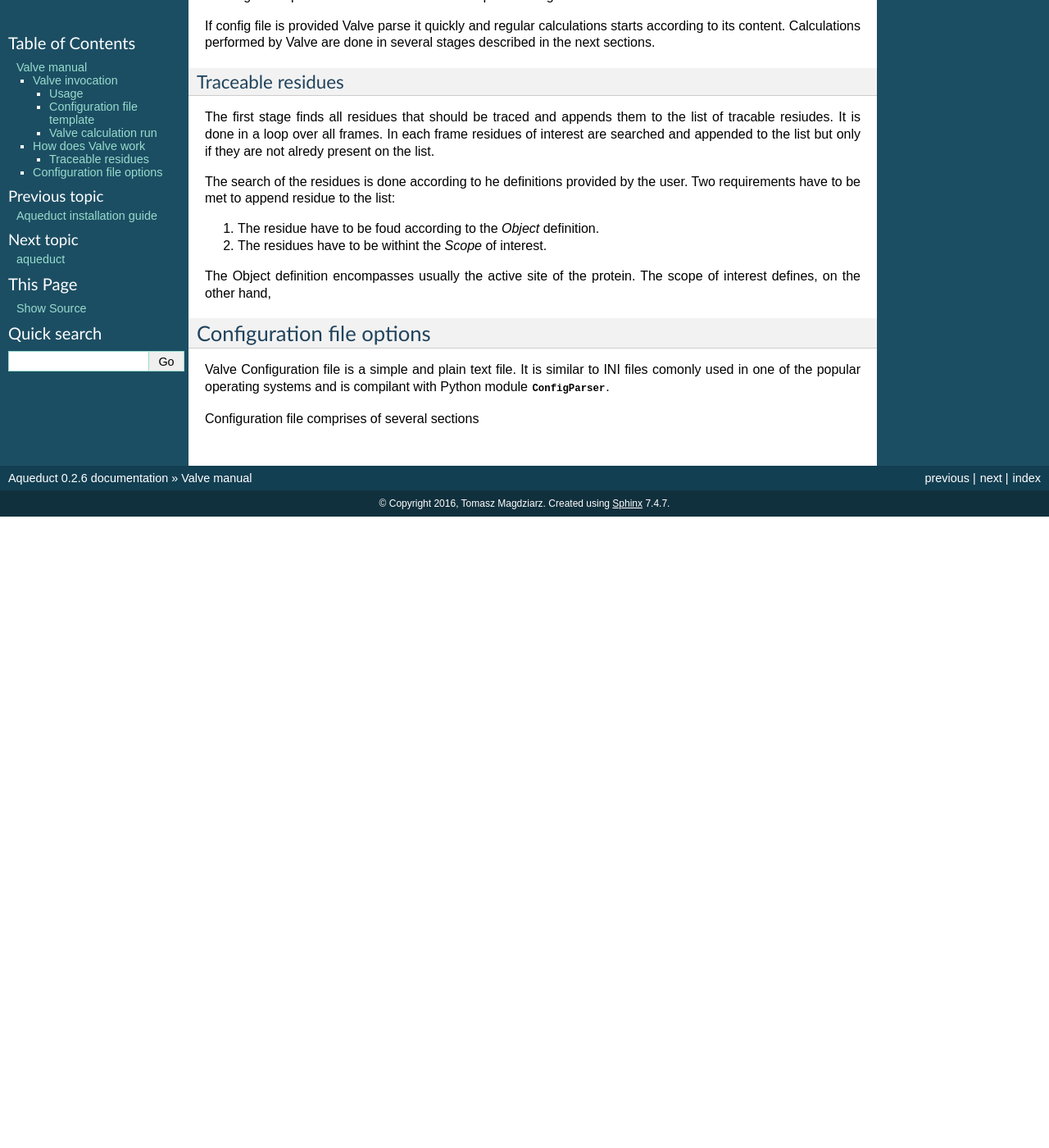
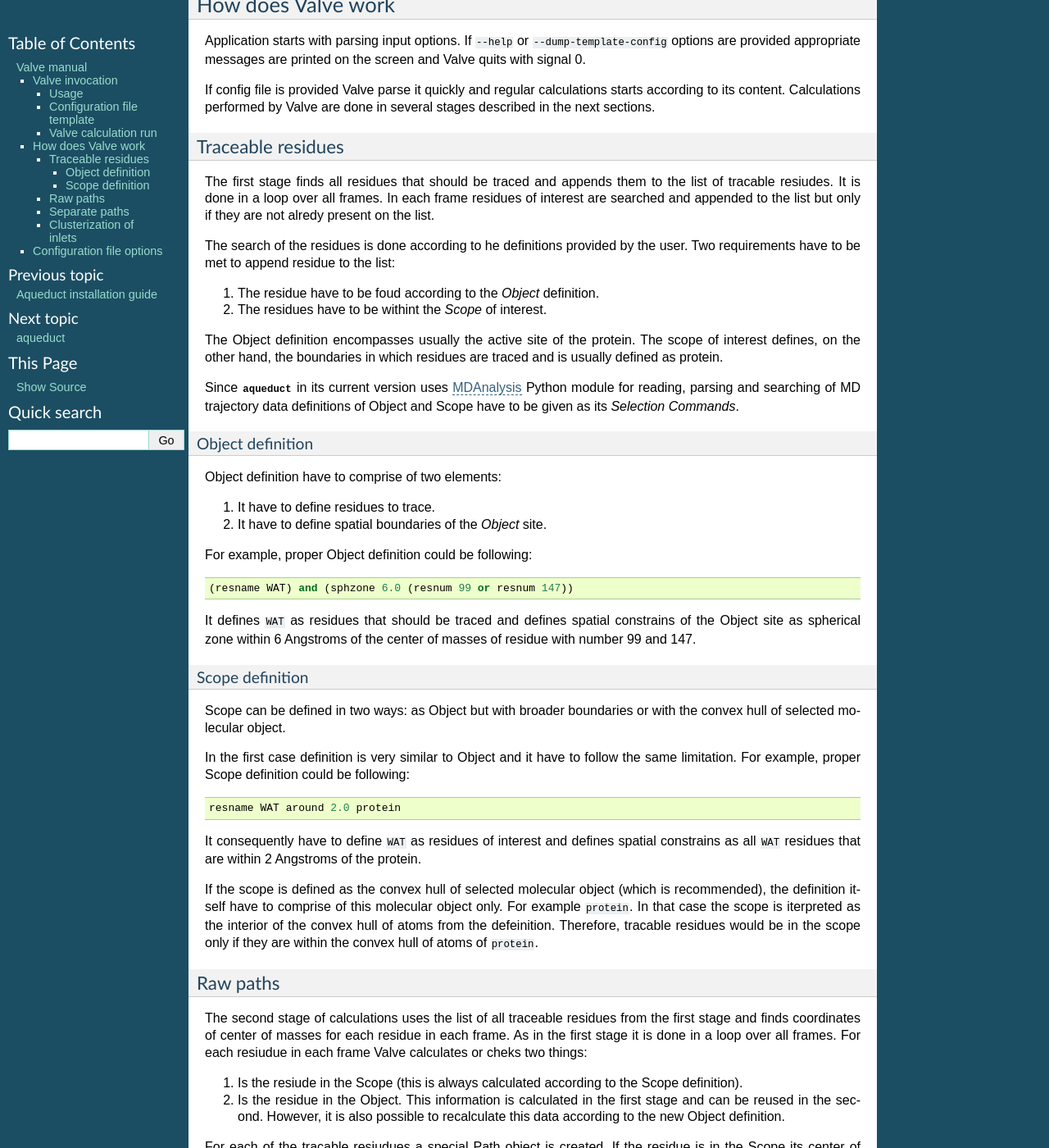
Before and after one commit to TUNNELING-GROUP/aqua-duct, a Sphinx documentation site: the page built from docs/source/valve_manual.rst, in a window 1280 px wide and 1400 px high, scrolled down 1293 px. Shown: the whole window at 82% size. Built offline with Sphinx 7.4.7, drawn with Linux system fonts in a browser that asks for light colours; before the commit the page ends 1923 px from its top, so only the background shows below that; some of the changed text lies outside the part shown.

Commit message:
valve documentation

```diff
--- a/docs/source/valve_manual.rst
+++ b/docs/source/valve_manual.rst
@@ -56,7 +56,10 @@ Valve can run some of calulations in parallel. By default it will use all availa
 
 .. note::
 
-    Specyfing number of threads greater then available CPU cores is not optimal.
+    Specyfing number of threads greater then available CPU cores is generally not optimal.
+
+    However, in order to maximize usage of available CPU power it is reccomended to define it as number of cores + 1. The reason is that Valve uses one thread for the main process and the excess over one for processes for parallel calculations.
+
 
 How does Valve work
 -------------------
@@ -70,13 +73,63 @@ Traceable residues
 
 The first stage finds all residues that should be traced and appends them to the list of tracable resiudes. It is done in a loop over all frames. In each frame residues of interest are searched and appended to the list but only if they are not alredy present on the list.
 
-
 The search of the residues is done according to he definitions provided by the user. Two requirements have to be met to append residue to the list:
 
 #. The residue have to be foud according to the *Object* definition.
 #. The residues have to be withint the *Scope* of interest.
 
-The Object definition encompasses usually the active site of the protein. The scope of interest defines, on the other hand,
+The Object definition encompasses usually the active site of the protein. The scope of interest defines, on the other hand, the boundaries in which residues are traced and is usually defined as protein.
+
+Since :mod:`aqueduct` in its current version uses `MDAnalysis <http://www.mdanalysis.org/>`_ Python module for reading, parsing and searching of MD trajectory data definitions of Object and Scope have to be given as its *Selection Commands*.
+
+Object definition
+"""""""""""""""""
+
+Object definition have to comprise of two elements:
+
+#. It have to define residues to trace.
+#. It have to define spatial boundaries of the *Object* site.
+
+For example, proper Object definition could be following::
+
+    (resname WAT) and (sphzone 6.0 (resnum 99 or resnum 147))
+
+It defines ``WAT`` as residues that should be traced and defines spatial constrains of the Object site as spherical zone within 6 Angstroms of the center of masses of residue with number 99 and 147.
+
+Scope definition
+""""""""""""""""
+
+Scope can be defined in two ways: as Object but with broader boundaries or with the convex hull of selected  molecular object.
+
+In the first case definition is very similar to Object and it have to follow the same limitation. For example, proper Scope definition could be following::
+
+    resname WAT around 2.0 protein
+
+It consequently have to define ``WAT`` as residues of interest and defines spatial constrains as all ``WAT`` residues that are within 2 Angstroms of the protein.
+
+If the scope is defined as the convex hull of selected molecular object (which is recommended), the definition itself have to comprise of this molecular object only. For example ``protein``. In that case the scope is iterpreted as the interior of the convex hull of atoms from the defeinition. Therefore, tracable residues would be in the scope only if they are within the convex hull of atoms of ``protein``.
+
+Raw paths
+^^^^^^^^^
+
+The second stage of calculations uses the list of all traceable residues from the first stage and finds coordinates of center of masses for each residue in each frame. As in the first stage it is done in a loop over all frames. For each resiudue in each frame Valve calculates or cheks two things:
+
+#. Is the resiude in the Scope (this is always calculated according to the Scope definition).
+#. Is the residue in the Object. This information is calculated in the first stage and can be reused in the second. However, it is also possible to recalculate this data according to the new Object definition.
+
+For each of the tracable resiudues a special Path object is created. If the residue is in the Scope its center of mass is added to the appropriate Path object together with the information if it is in the object or not.
+
+Separate paths
+^^^^^^^^^^^^^^
+
+The third stage uses collection of Path objects to create Separate Path objects. Each Path comprise data for one resiude. It may happen that the resiudue enters and leaves the Scope and the Object many times over the entire MD. Each such an event is considered by Valve as a separate path.
+
+Clusterization of inlets
+^^^^^^^^^^^^^^^^^^^^^^^^
+
+Each of the separate paths has begining and end. If either of them are at the boundaries onf the Scope they are considered as *Inlets*, i.e. points that mark where the traceable resiudues can enter or leave the Scope.
+
+Clusters of inlets, on the other hand
 
 Configuration file options
 --------------------------
```
